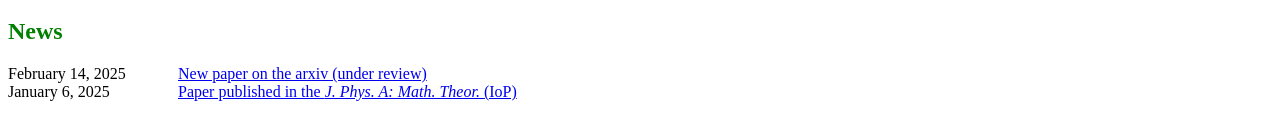
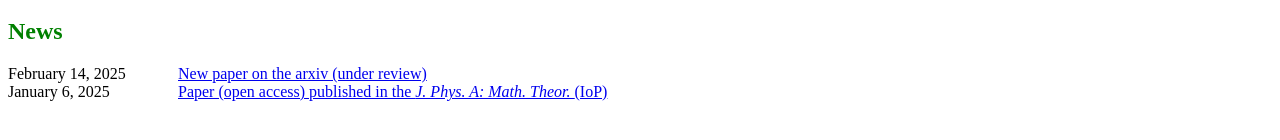
Before and after one commit to SwetamberD/swetamberd.github.io, a Jekyll site: the page built from docs/index.markdown, in a window 1280 px wide. Shown: the part 167-307 px from the top of the page. Built offline with Jekyll 4.4.1, drawn with Linux system fonts in a browser that asks for light colours.

Commit message:
index updated

```diff
--- a/docs/index.markdown
+++ b/docs/index.markdown
@@ -52,6 +52,6 @@ weight: 1
     </div>
     <div class="news-item" style="display: flex; align-items: center; max-width: 600px; gap: 20px;">
         <div class="news-date" style="width: 150px; text-align: left;">January 6, 2025</div>
-        <div class="news-link" style="flex-grow: 1;"><a href="https://iopscience.iop.org/article/10.1088/1751-8121/ad8f06/meta">Paper published in the <em> J. Phys. A: Math. Theor. </em> (IoP)</a></div>
+        <div class="news-link" style="flex-grow: 1;"><a href="https://iopscience.iop.org/article/10.1088/1751-8121/ad8f06/meta">Paper (open access) published in the <em> J. Phys. A: Math. Theor. </em> (IoP)</a></div>
     </div>
 </div>
```
